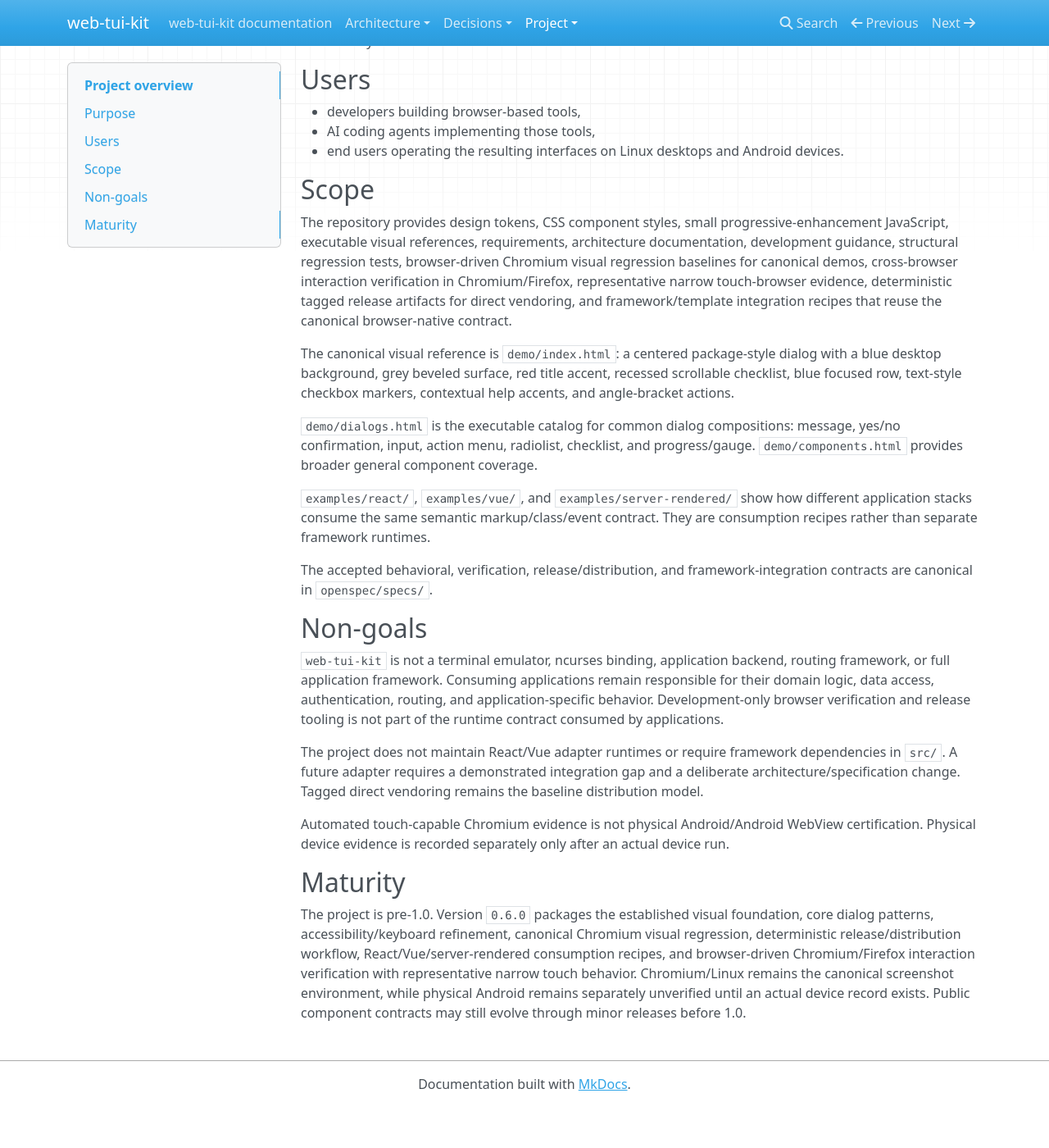
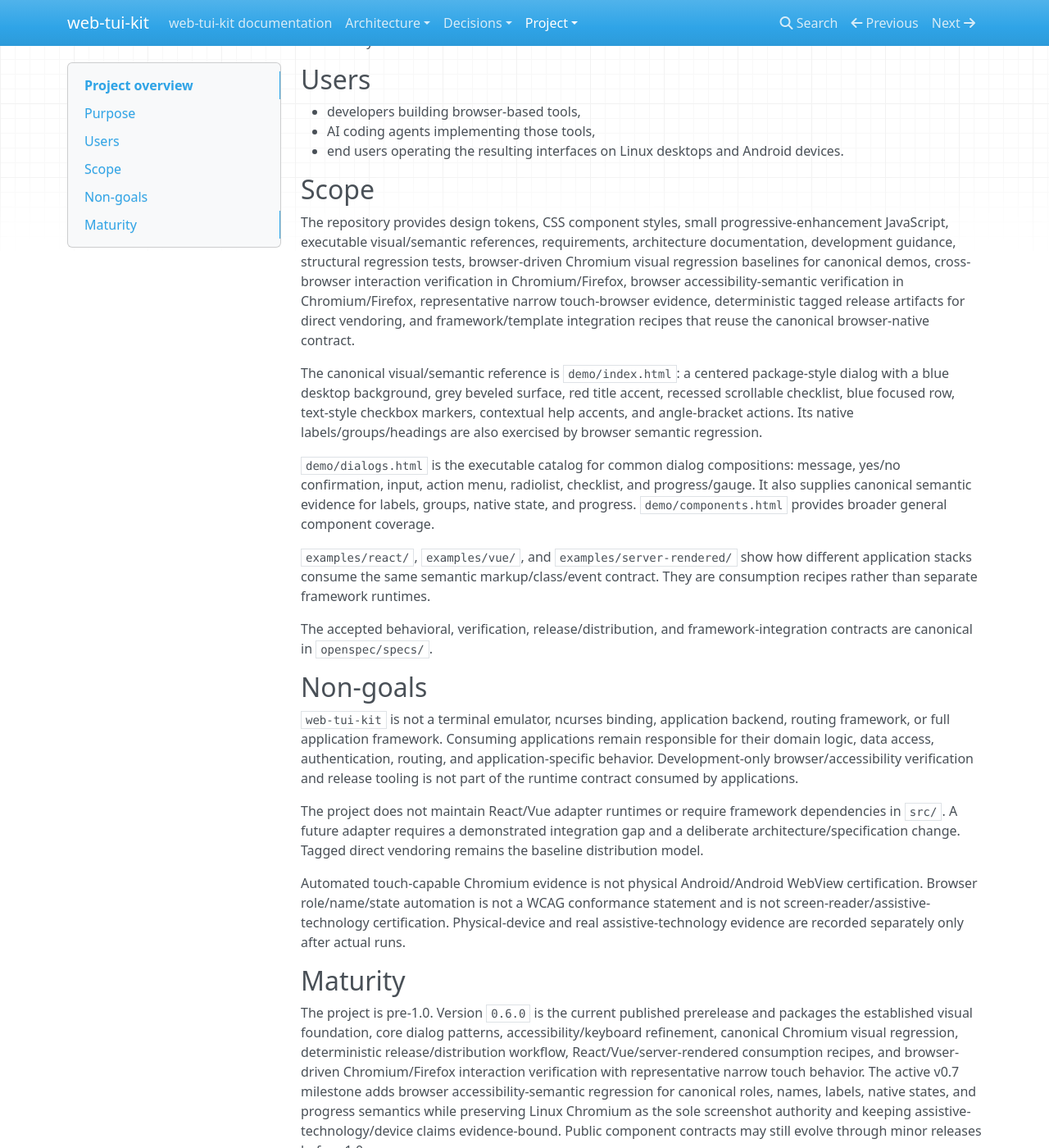
Before and after one commit to 1990jk1990/web-tui-kit, an MkDocs documentation site: the page built from docs/project/overview.md, in a window 1280 px wide and 1400 px high, scrolled down 255 px. Shown: the whole window at 82% size. Built offline with MkDocs 1.6.1, drawn with Linux system fonts in a browser that asks for light colours; nearby versions of some CDN libraries; before the commit the page ends 1605 px from its top, so only the background shows below that; some of the changed text lies outside the part shown.

Commit message:
docs: describe accessibility semantics milestone

```diff
--- a/docs/project/overview.md
+++ b/docs/project/overview.md
@@ -14,11 +14,11 @@ Its primary use case is to let independent browser applications share one UI lan
 
 ## Scope
 
-The repository provides design tokens, CSS component styles, small progressive-enhancement JavaScript, executable visual references, requirements, architecture documentation, development guidance, structural regression tests, browser-driven Chromium visual regression baselines for canonical demos, cross-browser interaction verification in Chromium/Firefox, representative narrow touch-browser evidence, deterministic tagged release artifacts for direct vendoring, and framework/template integration recipes that reuse the canonical browser-native contract.
+The repository provides design tokens, CSS component styles, small progressive-enhancement JavaScript, executable visual/semantic references, requirements, architecture documentation, development guidance, structural regression tests, browser-driven Chromium visual regression baselines for canonical demos, cross-browser interaction verification in Chromium/Firefox, browser accessibility-semantic verification in Chromium/Firefox, representative narrow touch-browser evidence, deterministic tagged release artifacts for direct vendoring, and framework/template integration recipes that reuse the canonical browser-native contract.
 
-The canonical visual reference is `demo/index.html`: a centered package-style dialog with a blue desktop background, grey beveled surface, red title accent, recessed scrollable checklist, blue focused row, text-style checkbox markers, contextual help accents, and angle-bracket actions.
+The canonical visual/semantic reference is `demo/index.html`: a centered package-style dialog with a blue desktop background, grey beveled surface, red title accent, recessed scrollable checklist, blue focused row, text-style checkbox markers, contextual help accents, and angle-bracket actions. Its native labels/groups/headings are also exercised by browser semantic regression.
 
-`demo/dialogs.html` is the executable catalog for common dialog compositions: message, yes/no confirmation, input, action menu, radiolist, checklist, and progress/gauge. `demo/components.html` provides broader general component coverage.
+`demo/dialogs.html` is the executable catalog for common dialog compositions: message, yes/no confirmation, input, action menu, radiolist, checklist, and progress/gauge. It also supplies canonical semantic evidence for labels, groups, native state, and progress. `demo/components.html` provides broader general component coverage.
 
 `examples/react/`, `examples/vue/`, and `examples/server-rendered/` show how different application stacks consume the same semantic markup/class/event contract. They are consumption recipes rather than separate framework runtimes.
 
@@ -26,12 +26,12 @@ The accepted behavioral, verification, release/distribution, and framework-integ
 
 ## Non-goals
 
-`web-tui-kit` is not a terminal emulator, ncurses binding, application backend, routing framework, or full application framework. Consuming applications remain responsible for their domain logic, data access, authentication, routing, and application-specific behavior. Development-only browser verification and release tooling is not part of the runtime contract consumed by applications.
+`web-tui-kit` is not a terminal emulator, ncurses binding, application backend, routing framework, or full application framework. Consuming applications remain responsible for their domain logic, data access, authentication, routing, and application-specific behavior. Development-only browser/accessibility verification and release tooling is not part of the runtime contract consumed by applications.
 
 The project does not maintain React/Vue adapter runtimes or require framework dependencies in `src/`. A future adapter requires a demonstrated integration gap and a deliberate architecture/specification change. Tagged direct vendoring remains the baseline distribution model.
 
-Automated touch-capable Chromium evidence is not physical Android/Android WebView certification. Physical device evidence is recorded separately only after an actual device run.
+Automated touch-capable Chromium evidence is not physical Android/Android WebView certification. Browser role/name/state automation is not a WCAG conformance statement and is not screen-reader/assistive-technology certification. Physical-device and real assistive-technology evidence are recorded separately only after actual runs.
 
 ## Maturity
 
-The project is pre-1.0. Version `0.6.0` packages the established visual foundation, core dialog patterns, accessibility/keyboard refinement, canonical Chromium visual regression, deterministic release/distribution workflow, React/Vue/server-rendered consumption recipes, and browser-driven Chromium/Firefox interaction verification with representative narrow touch behavior. Chromium/Linux remains the canonical screenshot environment, while physical Android remains separately unverified until an actual device record exists. Public component contracts may still evolve through minor releases before 1.0.
+The project is pre-1.0. Version `0.6.0` is the current published prerelease and packages the established visual foundation, core dialog patterns, accessibility/keyboard refinement, canonical Chromium visual regression, deterministic release/distribution workflow, React/Vue/server-rendered consumption recipes, and browser-driven Chromium/Firefox interaction verification with representative narrow touch behavior. The active v0.7 milestone adds browser accessibility-semantic regression for canonical roles, names, labels, native states, and progress semantics while preserving Linux Chromium as the sole screenshot authority and keeping assistive-technology/device claims evidence-bound. Public component contracts may still evolve through minor releases before 1.0.
```
